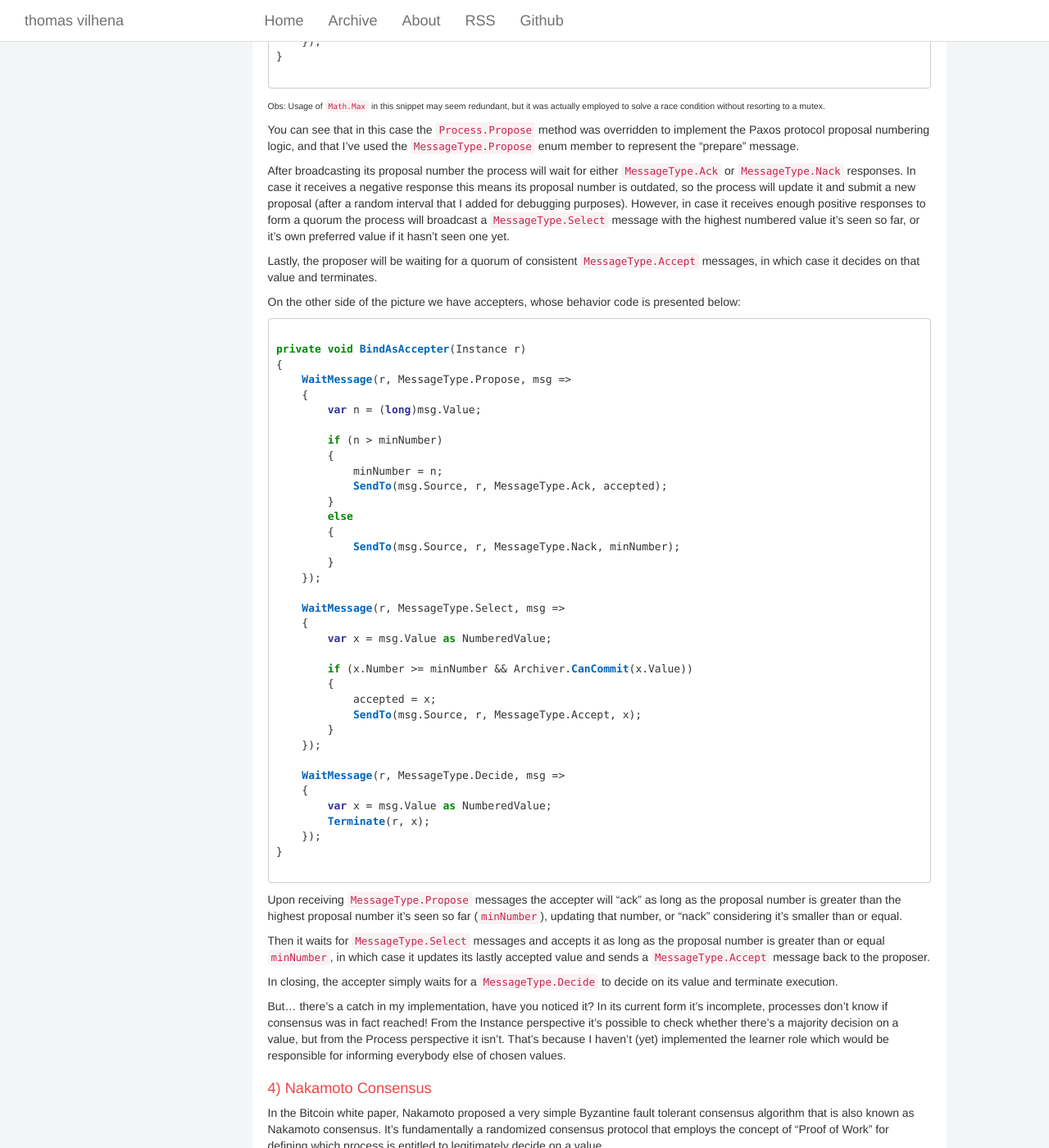
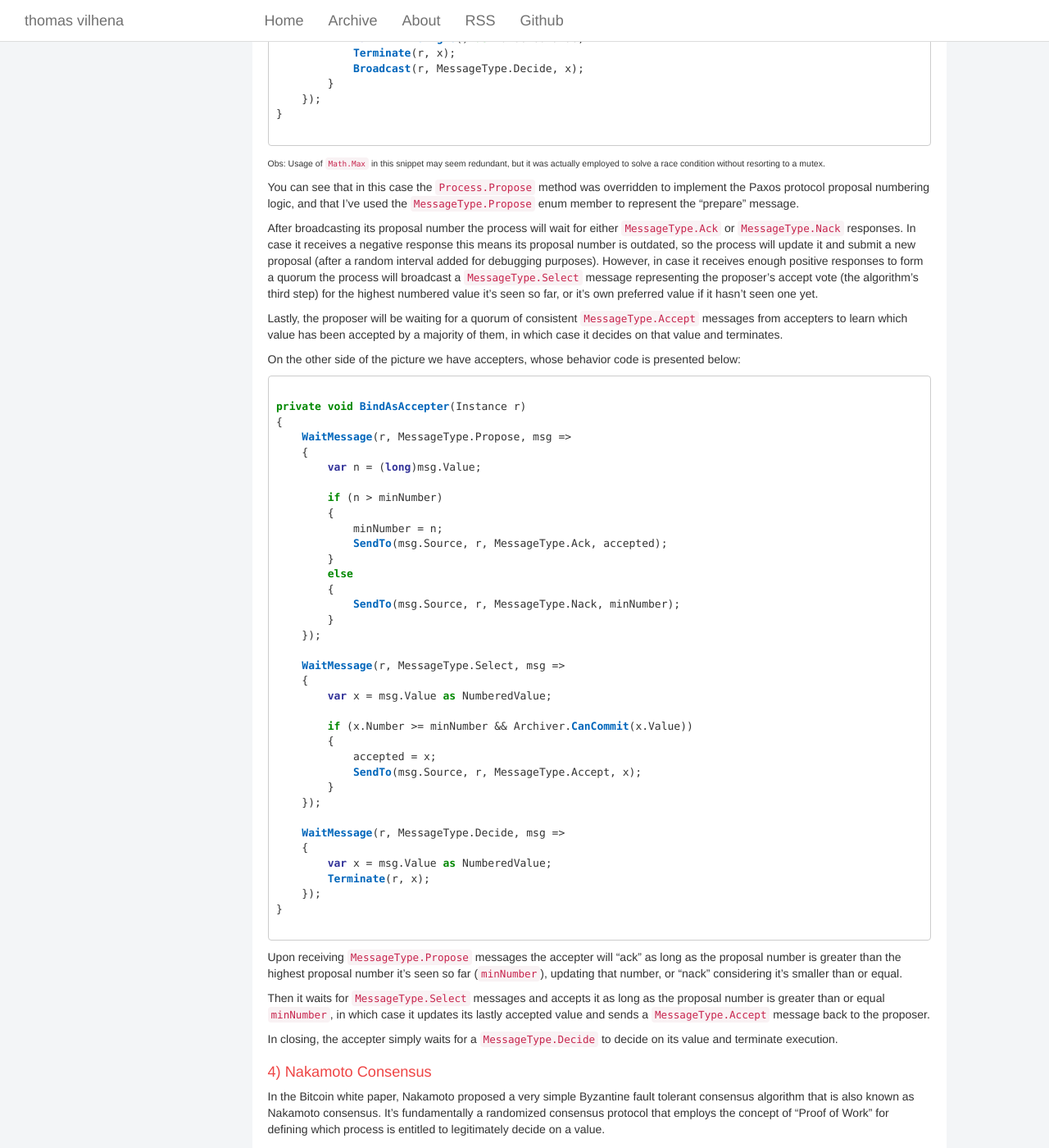
Before and after one commit to TCGV/blog, a Jekyll site: the page built from _posts/2020-10-11-a-review-of-consensus-protocols.md, in a window 1280 px wide and 1400 px high, scrolled down 6866 px. Shown: the whole window at 82% size. Built offline with Jekyll 4.4.1, drawn with Linux system fonts in a browser that asks for light colours; some of the changed text lies outside the part shown.

Commit message:
Revising: 2020-10-11-a-review-of-consensus-protocols.md

````diff
--- a/_posts/2020-10-11-a-review-of-consensus-protocols.md
+++ b/_posts/2020-10-11-a-review-of-consensus-protocols.md
@@ -277,6 +277,8 @@ The basic Paxos algorithm is briefly presented below:
 1. The proposer waits (possibly forever) to receive ack from a majority of accepters. If any ack contained a value, it sets <b>v</b> to the most recent (in proposal number ordering) value that it received. It then sends accept(n, v) to all accepters (or just a majority).
 1. Upon receiving accept(n, v), an accepter accepts <b>v</b> unless it has already received prepare(n') for some <b>n' > n</b>. If a majority of acceptors accept the value of a given proposal, that value becomes the decision value of the protocol.
 
+Note that acceptance is a purely local phenomenon, so I'll be including an additional message passing step in my implementation intended to detect which if any proposals have been accepted by a majority of accepters before processes can reliably decide on a value.
+
 Now let's look at the code implementation starting with the the proposer role behavior:
 
 ```csharp
@@ -332,9 +334,9 @@ private void BindAsProposer(Instance r)
 
 You can see that in this case the `Process.Propose` method was overridden to implement the Paxos protocol proposal numbering logic, and that I've used the `MessageType.Propose` enum member to represent the "prepare" message.
 
-After broadcasting its proposal number the process will wait for either `MessageType.Ack` or `MessageType.Nack` responses. In case it receives a negative response this means its proposal number is outdated, so the process will update it and submit a new proposal (after a random interval that I added for debugging purposes). However, in case it receives enough positive responses to form a quorum the process will broadcast a `MessageType.Select` message with the highest numbered value it's seen so far, or it's own preferred value if it hasn't seen one yet.
+After broadcasting its proposal number the process will wait for either `MessageType.Ack` or `MessageType.Nack` responses. In case it receives a negative response this means its proposal number is outdated, so the process will update it and submit a new proposal (after a random interval added for debugging purposes). However, in case it receives enough positive responses to form a quorum the process will broadcast a `MessageType.Select` message representing the proposer's accept vote (the algorithm's third step) for the highest numbered value it's seen so far, or it's own preferred value if it hasn't seen one yet.
 
-Lastly, the proposer will be waiting for a quorum of consistent `MessageType.Accept` messages, in which case it decides on that value and terminates.
+Lastly, the proposer will be waiting for a quorum of consistent `MessageType.Accept` messages from accepters to learn which value has been accepted by a majority of them, in which case it decides on that value and terminates.
 
 On the other side of the picture we have accepters, whose behavior code is presented below:
 
@@ -382,8 +384,6 @@ Upon receiving `MessageType.Propose` messages the accepter will "ack" as long as
 Then it waits for `MessageType.Select` messages and accepts it as long as the proposal number is greater than or equal `minNumber`, in which case it updates its lastly accepted value and sends a `MessageType.Accept` message back to the proposer.
 
 In closing, the accepter simply waits for a `MessageType.Decide` to decide on its value and terminate execution.
-
-But... there's a catch in my implementation, have you noticed it? In its current form it's incomplete, processes don't know if consensus was in fact reached! From the Instance perspective it's possible to check whether there's a majority decision on a value, but from the Process perspective it isn't. That's because I haven't (yet) implemented the learner role which would be responsible for informing everybody else of chosen values.
 
 4) Nakamoto Consensus
 ============
````
Also changed, not shown: other parts of _posts/2020-10-11-a-review-of-consensus-protocols.md (+4 -0 lines).
